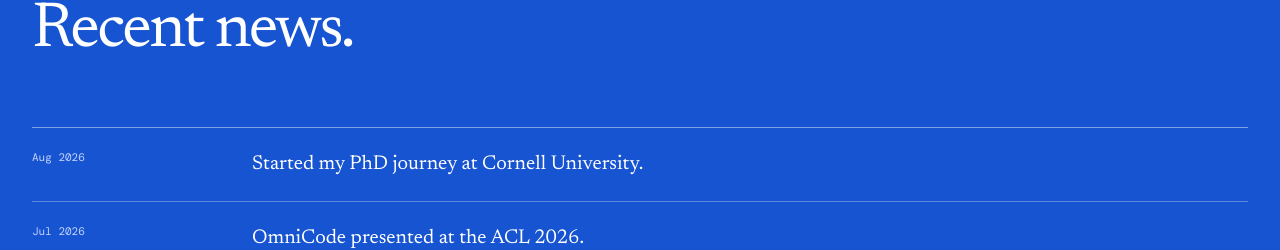
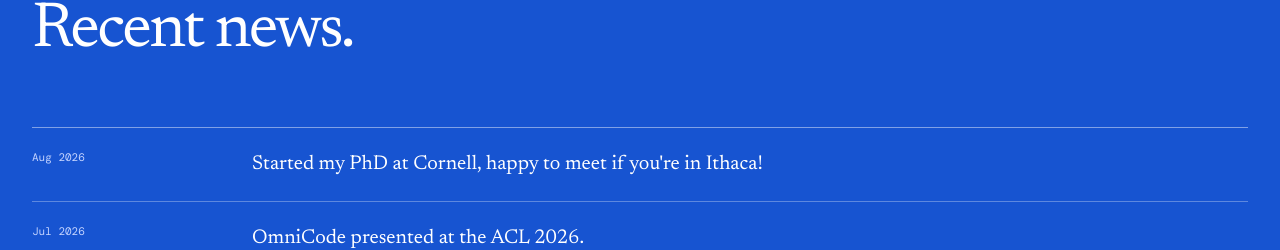
Before and after one commit to JamesTu-jtjt/JamesTu-jtjt.github.io, a React (Vite) app: page / in a window 1280 px wide. Shown: the part 1643-1893 px from the top of the page. Built offline with nearby package versions, Linux system fonts and the light colour scheme.

Commit message:
add: updates 20260826

```diff
--- a/src/data.js
+++ b/src/data.js
@@ -78,7 +78,7 @@
 ]
 
 export const news = [
-  ['Aug 2026', 'Started my PhD journey at Cornell University.'],
+  ['Aug 2026', 'Started my PhD at Cornell, happy to meet if you\'re in Ithaca!'],
   ['Jul 2026', 'OmniCode presented at the ACL 2026.'],
   ['Jun 2026', 'Concluding my time at Appier on June 30.'],
   ['May 2026', 'Grateful to be re-invited to MUN Society Taiwan as Managing Supervisor.'],
```
